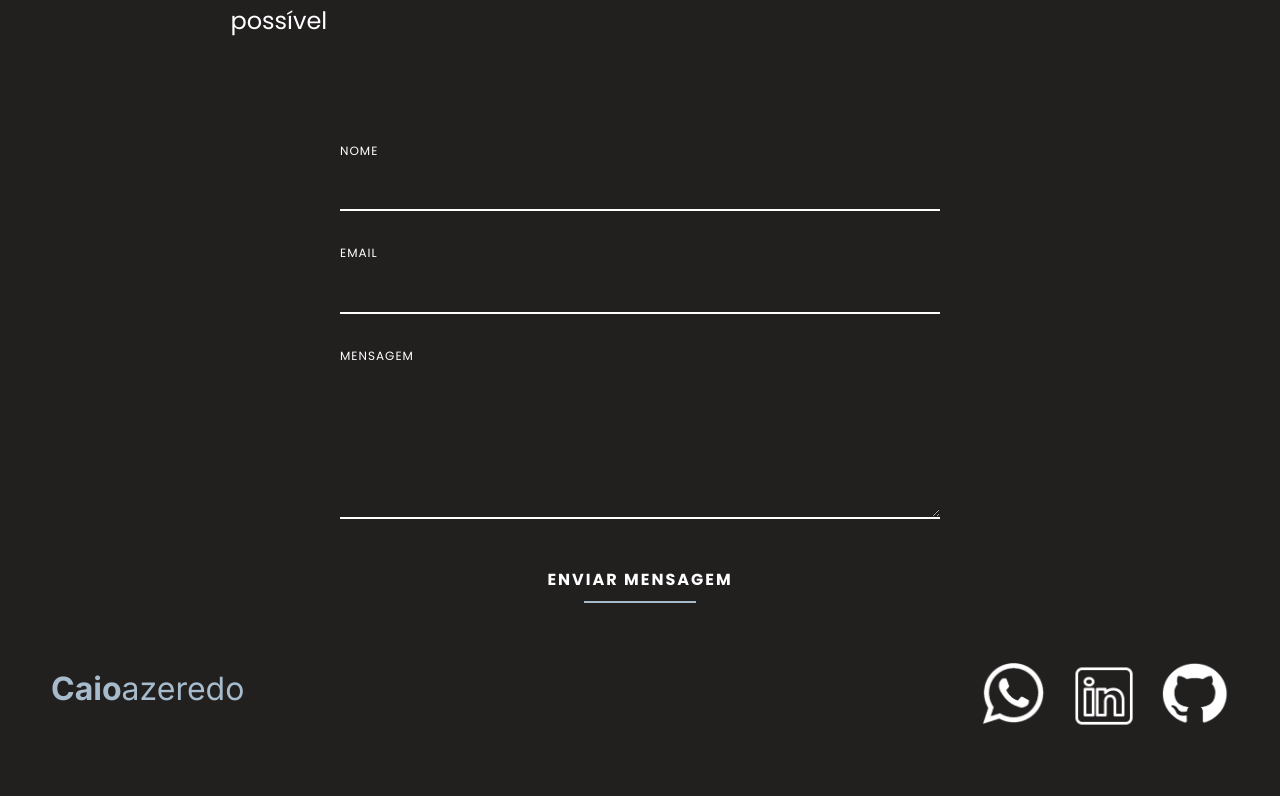
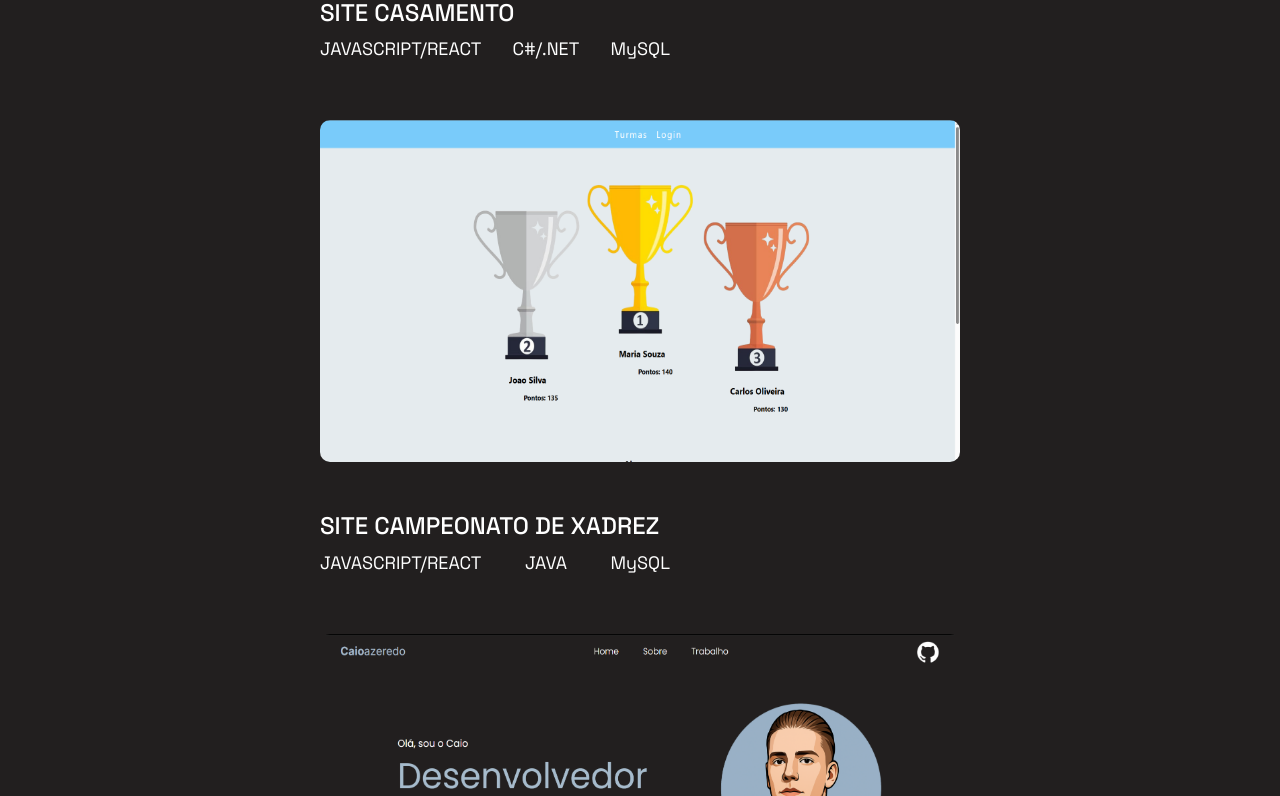
Before and after one commit to CaioVAzeredo/novo-portifolio, an Angular app: page / in a window 1280 px wide. Shown: the part 2124-2920 px from the top of the page. Built offline with nearby package versions, Linux system fonts and the light colour scheme; no server answers.

Commit message:
adição dos projetos

```diff
--- a/src/app/componentes/trabalho/trabalho.component.css
+++ b/src/app/componentes/trabalho/trabalho.component.css
@@ -30,7 +30,6 @@
     width: 100%;
     display: grid;
     grid-template-columns: repeat(2, 1fr);
-    /* aqui está o que você quer */
     gap: 40px;
     justify-items: center;
     padding: 50px 0;
@@ -61,7 +60,7 @@ img {
 .trabalhos a:hover {
     cursor: pointer;
     transform: scale(1.025);
-    /* aumenta sem afetar o layout */
+
 }
 
 .info-trabalho {
--- a/src/app/componentes/trabalho/trabalho.component.ts
+++ b/src/app/componentes/trabalho/trabalho.component.ts
@@ -1,6 +1,7 @@
 import { Component, OnInit } from '@angular/core';
 import { HttpClient, HttpClientModule } from '@angular/common/http';
 import { CommonModule } from '@angular/common';
+
 
 @Component({
   selector: 'app-trabalho',
@@ -15,10 +16,9 @@ export class TrabalhoComponent implements OnInit {
   constructor(private http: HttpClient) { }
 
   ngOnInit(): void {
-    this.http.get<any>('/assets/trabalhos.json')
+    this.http.get<any>('assets/trabalhos.json')
       .subscribe(data => {
         this.trabalhos = data.trabalhos;
-        console.log(this.trabalhos);
       });
   }
 }
--- a/src/app/componentes/trabalho/trabalhos.json
+++ b/src/assets/trabalhos.json
@@ -1,5 +1,5 @@
 {
-    "trabalho": [
+    "trabalhos": [
         {
             "titulo": "SITE CASAMENTO",
             "imagem": "../../../assets/casamento-mn.png",
@@ -11,12 +11,12 @@
             ]
         },
         {
-            "titulo": "SITE CASAMENTO",
+            "titulo": "SITE CAMPEONATO DE XADREZ",
             "imagem": "../../../assets/camp-xadrez.png",
             "link": "",
             "skills": [
                 "JAVASCRIPT/REACT",
-                "C#/.NET",
+                "JAVA",
                 "MySQL"
             ]
         },
```
